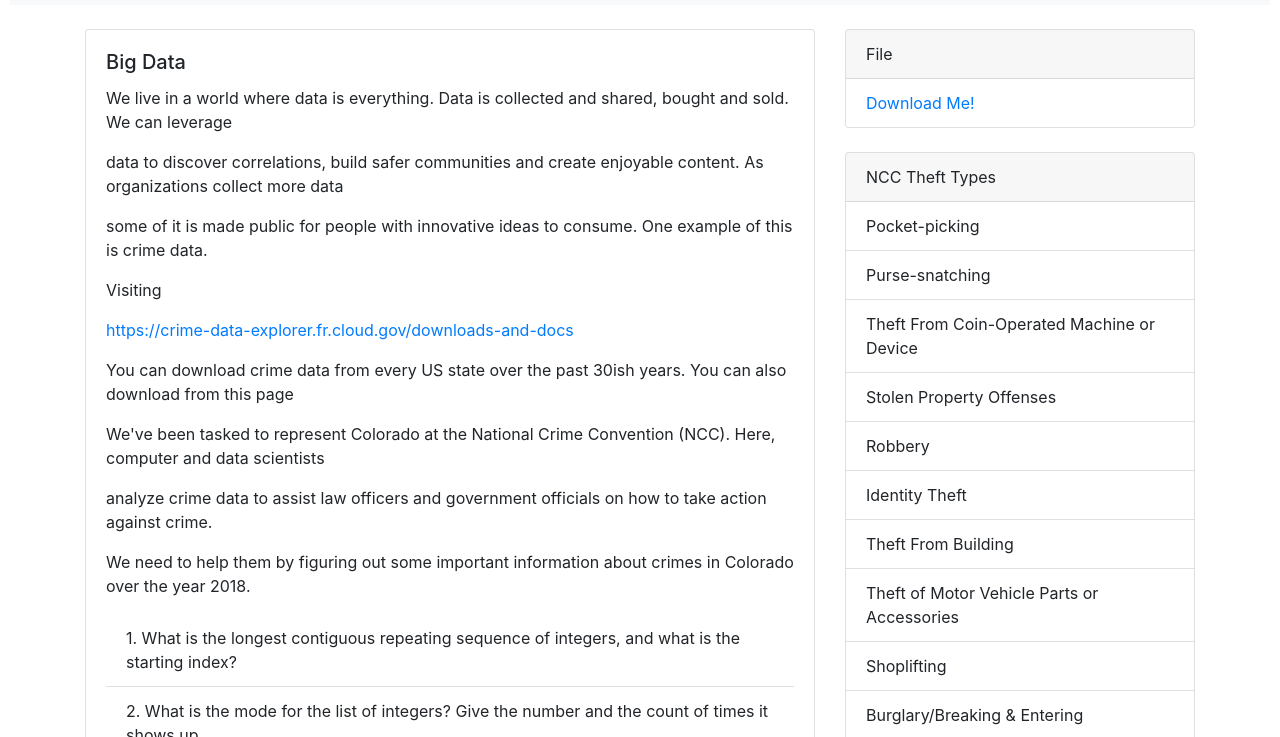
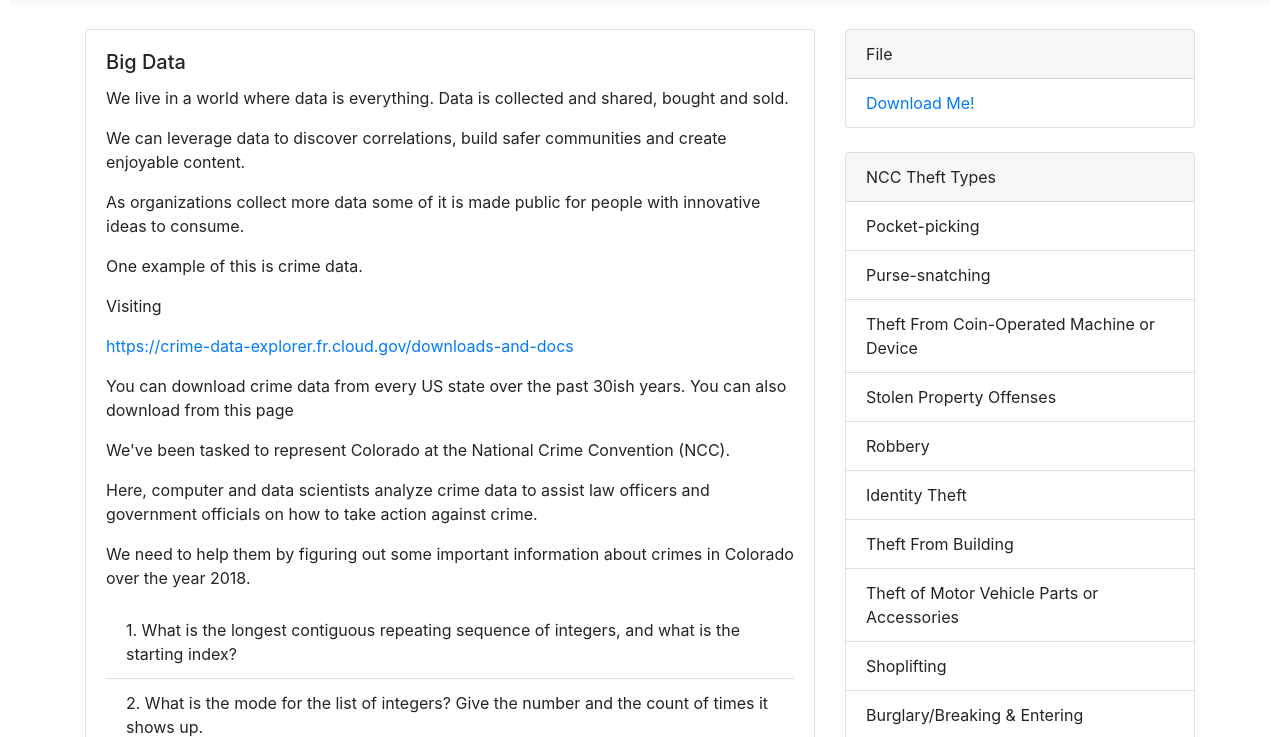
Before and after one commit to jerrod-crook/jerrod-crook.github.io, a plain HTML site: page Challenge4.html in a window 1280 px wide. Shown: the part 61-798 px from the top of the page. Drawn offline with nearby package versions, Linux system fonts and the light colour scheme.

Commit message:
formatting and wording changes

```diff
--- a/Challenge4.html
+++ b/Challenge4.html
@@ -46,17 +46,18 @@
                 <div class="card">
                     <div class="card-body">
                         <h5 class="card-title">Big Data</h5>
-                        <p>We live in a world where data is everything. Data is collected and shared, bought and sold. We can leverage</p>
-                        <p>data to discover correlations, build safer communities and create enjoyable content. As organizations collect more data</p>
-                        <p>some of it is made public for people with innovative ideas to consume. One example of this is crime data.</p>
+                        <p>We live in a world where data is everything. Data is collected and shared, bought and sold.</p>
+                        <p>We can leverage data to discover correlations, build safer communities and create enjoyable content.</p>
+                        <p>As organizations collect more data some of it is made public for people with innovative ideas to consume.</p>
+                        <p>One example of this is crime data.</p>
 
                         <p>Visiting</p>
                         <p><a href="https://crime-data-explorer.fr.cloud.gov/downloads-and-docs">https://crime-data-explorer.fr.cloud.gov/downloads-and-docs</a></p>
 
                         <p>You can download crime data from every US state over the past 30ish years. You can also download from this page</p>
 
-                        <p>We've been tasked to represent Colorado at the National Crime Convention (NCC). Here, computer and data scientists </p>
-                        <p>analyze crime data to assist law officers and government officials on how to take action against crime.</p>
+                        <p>We've been tasked to represent Colorado at the National Crime Convention (NCC).</p>
+                        <p>Here, computer and data scientists analyze crime data to assist law officers and government officials on how to take action against crime.</p>
 
                         <p>We need to help them by figuring out some important information about crimes in Colorado over the year 2018.</p>
                         <ul class="list-group list-group-flush">
```
Also changed, not shown: Challenge6.html (+5 -7 lines), index.html (+1 -1 lines).
